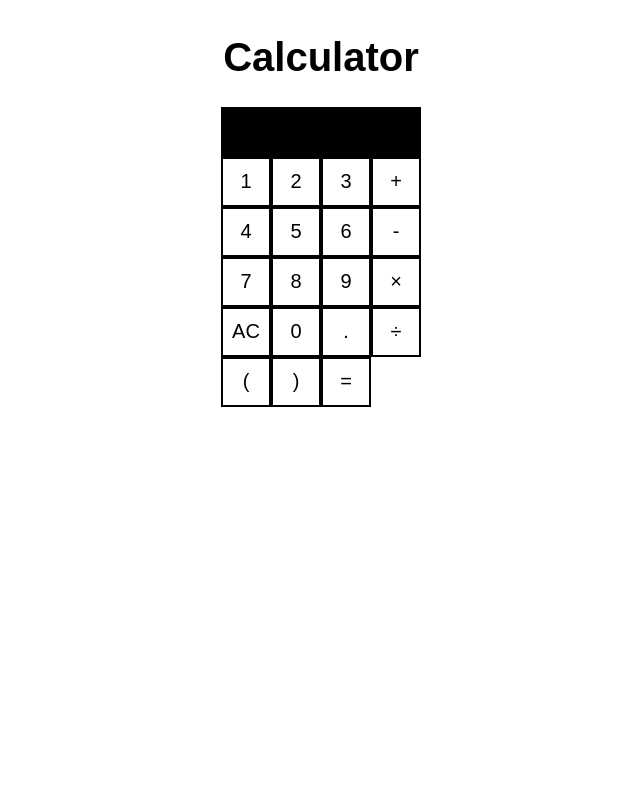
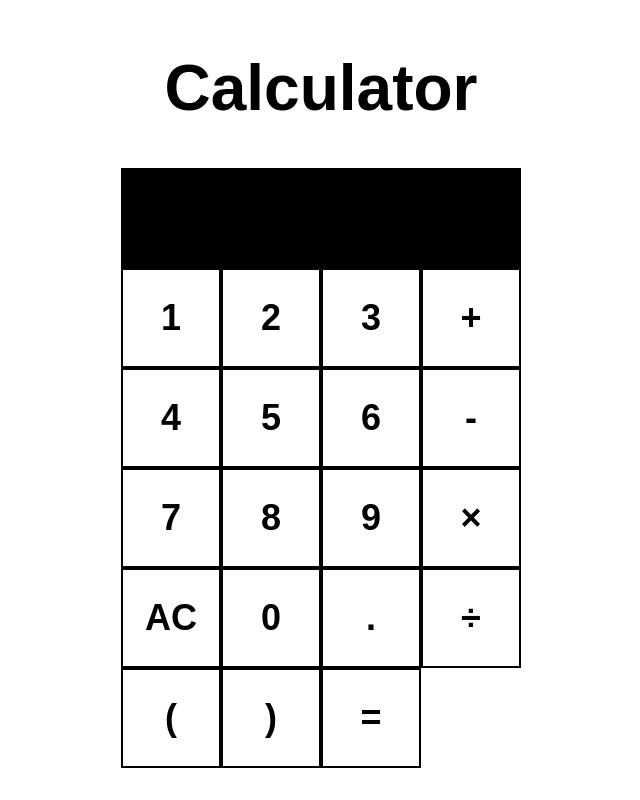
Before and after one commit to clinckzone/calculator-react, a React (Create React App) app: page / in a window 1280 px wide. Shown: the whole page, without its empty margins (319-959 px from the left). Built offline with nearby package versions, Linux system fonts and the light colour scheme; the HTML template or start-up script is replaced by a standard one.

Commit message:
Update calculator styling

```diff
--- a/src/App.jsx
+++ b/src/App.jsx
@@ -5,7 +5,7 @@ class App extends React.Component {
 	render() {
 		return (
 			<div style={appStyle}>
-        <h1>Calculator</h1>
+				<h1 style={{ fontSize: '64px' }}>Calculator</h1>
 				<Board />
 			</div>
 		);
--- a/src/components/Board.jsx
+++ b/src/components/Board.jsx
@@ -62,7 +62,8 @@ const compositionStyle2 = {
 };
 
 const boardStyle = {
-  width: 200,
+	width: 400,
+	height: 100,
 };
 
 export default Board;
--- a/src/components/Button.jsx
+++ b/src/components/Button.jsx
@@ -1,21 +1,39 @@
 import React from 'react';
 
 class Button extends React.Component {
+	constructor(props) {
+		super(props);
+		this.state = {
+			isHovering: false,
+			isPressed: false,
+		};
+	}
+
 	render() {
 		return (
-      <button onClick={this.props.handleClick} style={buttonStyle}>
+			<button
+				onMouseDown={() => this.setState({ isPressed: true })}
+				onMouseUp={() => this.setState({ isPressed: false })}
+				onMouseEnter={() => this.setState({ isHovering: true })}
+				onMouseLeave={() => this.setState({ isHovering: false })}
+				onClick={this.props.handleClick}
+				style={buttonStyle(this.state)}
+			>
 				{this.props.value}
 			</button>
 		);
 	}
 }
 
-const buttonStyle = {
-  width: 50,
-  height: 50,
-  background: 'white',
+const buttonStyle = (state) => ({
+	width: 100,
+	height: 100,
+	transition: 'background 0.3s',
+	background: state.isPressed ? 'gray' : state.isHovering ? 'black' : 'white',
+	color: state.isHovering ? 'white' : 'black',
 	border: '2px solid black',
-  fontSize: 'inherit',
-};
+	fontWeight: 'bold',
+	fontSize: '36px',
+});
 
 export default Button;
--- a/src/components/Screen.jsx
+++ b/src/components/Screen.jsx
@@ -2,23 +2,20 @@ import React from 'react';
 
 class Screen extends React.Component {
 	render() {
-    return (
-      <div style={screenStyle}>
-        {this.props.value}
-      </div>
-    );
+		return <div style={screenStyle}>{this.props.value}</div>;
 	}
 }
 
-const  screenStyle = {
-  boxSizing: "border-box",
+const screenStyle = {
+	boxSizing: 'border-box',
 	width: '100%',
-  height: 50,
+	height: '100%',
 	border: '2px solid black',
 	textAlign: 'right',
 	background: 'black',
 	color: 'white',
+	fontSize: '36px',
 	fontWeight: 700,
-}
+};
 
 export default Screen;
```
Lines whose indentation alone changed are shown as unchanged.
